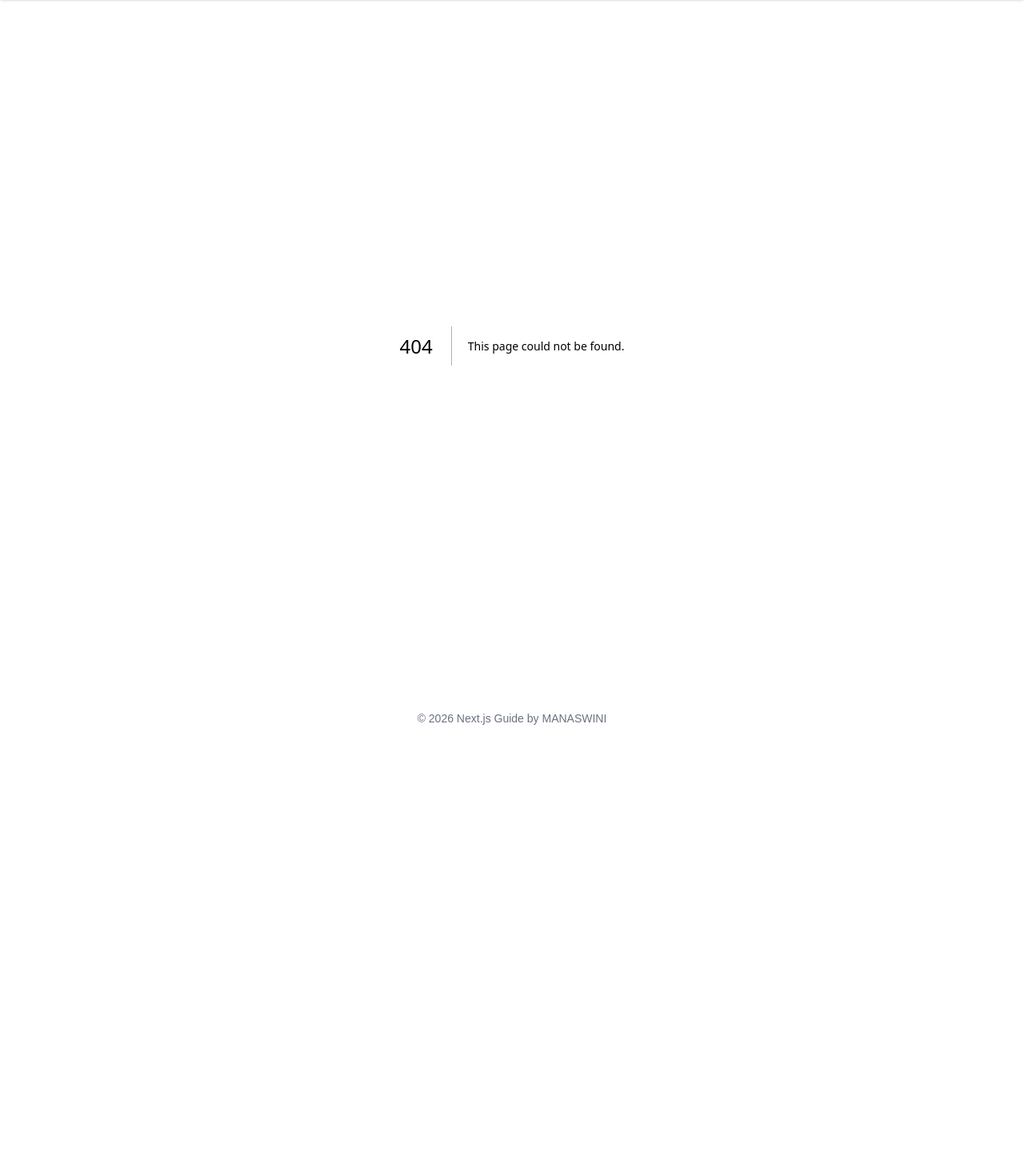
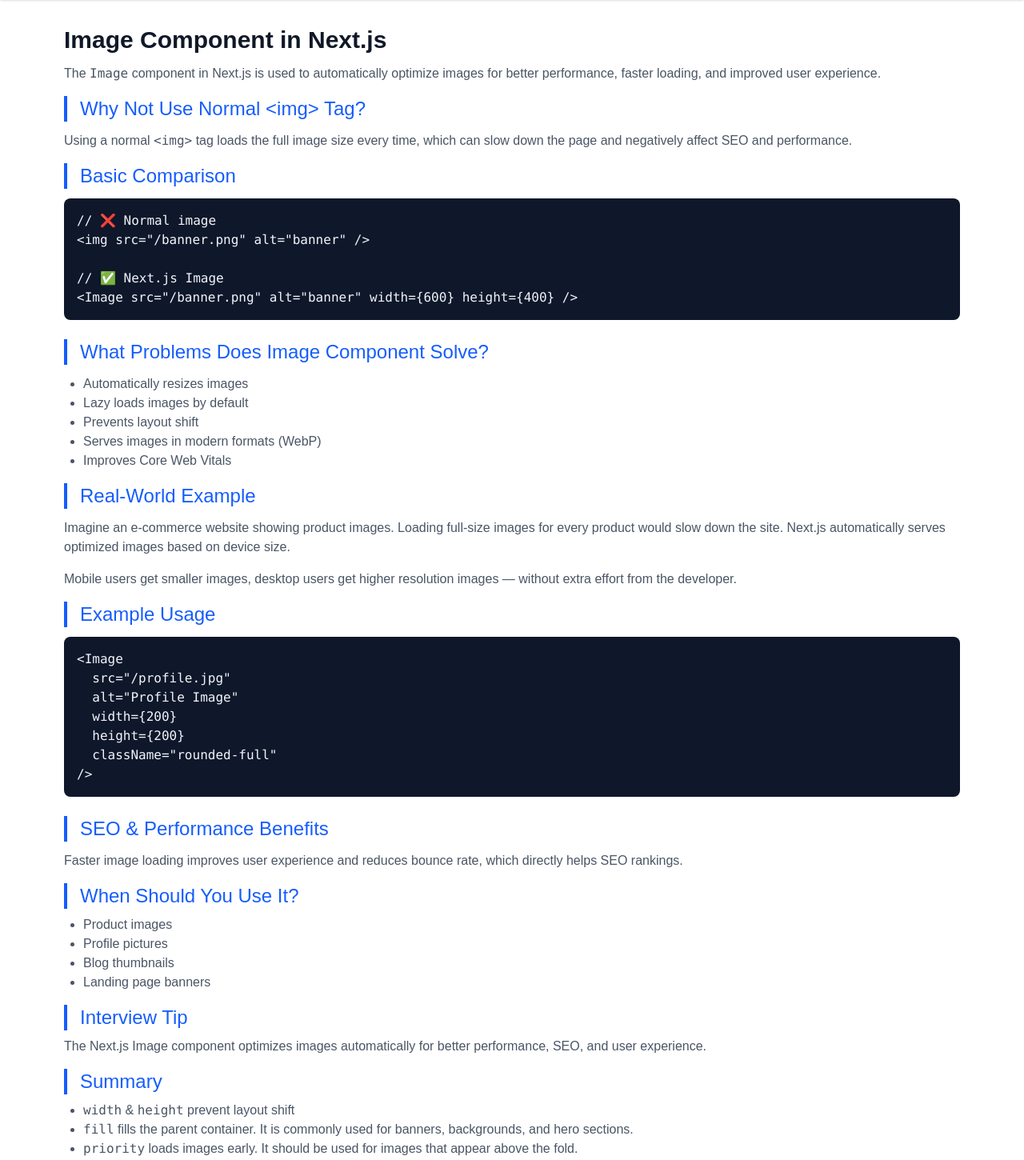
Before and after one commit to Monisasmal/nextjs-concept, a Next.js app: page /concepts/ImageComponent in a window 1280 px wide. Before the commit this address had no page. Shown: the part 60-1510 px from the top of the page at 80% size. Before the commit the page ends 992 px from the top, so only its background shows below. Built offline with nearby package versions, Linux system fonts and the light colour scheme.

Commit message:
update concept

```diff
--- /dev/null
+++ b/src/app/concepts/ImageComponent/page.jsx
@@ -0,0 +1,132 @@
+export const metadata = {
+  title: "Image Component in Next.js",
+  description:
+    "Understand why Next.js provides the Image component, how it optimizes images, and when to use it with real-world examples.",
+};
+
+import Image from "next/image";
+
+export default function ImageComponentPage() {
+  return (
+    <article className="prose prose-slate max-w-none">
+      <h1 className="text-2xl md:text-3xl font-bold text-gray-900 mb-3">
+        Image Component in Next.js
+      </h1>
+
+      <p className="mb-4 text-gray-600">
+        The <code>Image</code> component in Next.js is used to automatically
+        optimize images for better performance, faster loading, and improved
+        user experience.
+      </p>
+
+      <h2 className="text-2xl text-blue-600 border-l-4 border-blue-600 pl-4 mb-3">
+        Why Not Use Normal &lt;img&gt; Tag?
+      </h2>
+
+      <p className="text-gray-600 mb-4">
+        Using a normal <code>&lt;img&gt;</code> tag loads the full image size
+        every time, which can slow down the page and negatively affect SEO and
+        performance.
+      </p>
+
+      <h2 className="text-2xl text-blue-600 border-l-4 border-blue-600 pl-4 mb-3">
+        Basic Comparison
+      </h2>
+
+      <pre className="rounded-lg bg-slate-900 p-4 text-slate-100 mb-6 overflow-x-auto">
+        <code>
+{`// ❌ Normal image
+<img src="/banner.png" alt="banner" />
+
+// ✅ Next.js Image
+<Image src="/banner.png" alt="banner" width={600} height={400} />`}
+        </code>
+      </pre>
+
+      <h2 className="text-2xl text-blue-600 border-l-4 border-blue-600 pl-4 mb-3">
+        What Problems Does Image Component Solve?
+      </h2>
+
+      <ul className="list-disc pl-6 text-gray-600 mb-4">
+        <li>Automatically resizes images</li>
+        <li>Lazy loads images by default</li>
+        <li>Prevents layout shift</li>
+        <li>Serves images in modern formats (WebP)</li>
+        <li>Improves Core Web Vitals</li>
+      </ul>
+
+      <h2 className="text-2xl text-blue-600 border-l-4 border-blue-600 pl-4 mb-3">
+        Real-World Example
+      </h2>
+
+      <p className="text-gray-600 mb-4">
+        Imagine an e-commerce website showing product images.
+        Loading full-size images for every product would slow down the site.
+        Next.js automatically serves optimized images based on device size.
+      </p>
+
+      <p className="text-gray-600 mb-4">
+        Mobile users get smaller images, desktop users get higher resolution
+        images — without extra effort from the developer.
+      </p>
+
+      <h2 className="text-2xl text-blue-600 border-l-4 border-blue-600 pl-4 mb-3">
+        Example Usage
+      </h2>
+
+      <pre className="rounded-lg bg-slate-900 p-4 text-slate-100 mb-6 overflow-x-auto">
+        <code>
+{`<Image
+  src="/profile.jpg"
+  alt="Profile Image"
+  width={200}
+  height={200}
+  className="rounded-full"
+/>`}
+        </code>
+      </pre>
+
+      <h2 className="text-2xl text-blue-600 border-l-4 border-blue-600 pl-4 mb-3">
+        SEO & Performance Benefits
+      </h2>
+
+      <p className="text-gray-600 mb-4">
+        Faster image loading improves user experience and reduces bounce rate,
+        which directly helps SEO rankings.
+      </p>
+
+      <h2 className="text-2xl text-blue-600 border-l-4 border-blue-600 pl-4 mb-2">
+        When Should You Use It?
+      </h2>
+
+      <ul className="list-disc pl-6 text-gray-600 mb-4">
+        <li>Product images</li>
+        <li>Profile pictures</li>
+        <li>Blog thumbnails</li>
+        <li>Landing page banners</li>
+      </ul>
+
+      <h2 className="text-2xl text-blue-600 border-l-4 border-blue-600 pl-4 mb-2">
+        Interview Tip
+      </h2>
+
+      <p className="text-gray-600">
+        The Next.js Image component optimizes images automatically for better
+        performance, SEO, and user experience.
+      </p>
+
+      <h2 className="mt-4 text-2xl text-blue-600 border-l-4 border-blue-600 pl-4 mb-2">
+        Summary
+      </h2>
+
+      <ul className="list-disc pl-6 text-gray-600">
+        <li><code>width</code> & <code>height</code> prevent layout shift</li>
+        <li><code>fill</code> fills the parent container. It is commonly used for banners, backgrounds, and hero sections.</li>
+        <li><code>priority</code> loads images early. It should be used for images that appear above the fold.</li>
+        <li><code>loading</code> controls lazy loading</li>
+        <li><code>sizes</code> optimizes responsive images</li>
+        <li><code>alt</code> improves SEO and accessibility</li>
+      </ul>
+    </article>
+  );
+}
--- a/src/app/concepts/page.jsx
+++ b/src/app/concepts/page.jsx
@@ -9,7 +9,7 @@
   {name:  "What is Nested Layout?", path:"/concepts/NestedLayout"},
   {name:  "What is Link Component?", path:"/concepts/LinkComponent"},
   {name:  "What is Route Groups()?", path:"/concepts/RouteGroups"},
-  // {name:  "What is Image Component?", path:"/concepts/ImageComponent"},
+  {name:  "What is Image Component?", path:"/concepts/ImageComponent"},
   // {name:  "How does Next.js handle fonts, SEO, metadata, and favicon?", path:"concepts/FontSEOMetadataFavicon"},
   // {name:  "Difference between React Server Components and Client Components", path:"concepts/ServerVsClientComponent"},
   // {name:  "Understanding use client and Async Components in Next.js", path:"concepts/useClient&AsyncServerComponent"},
```
